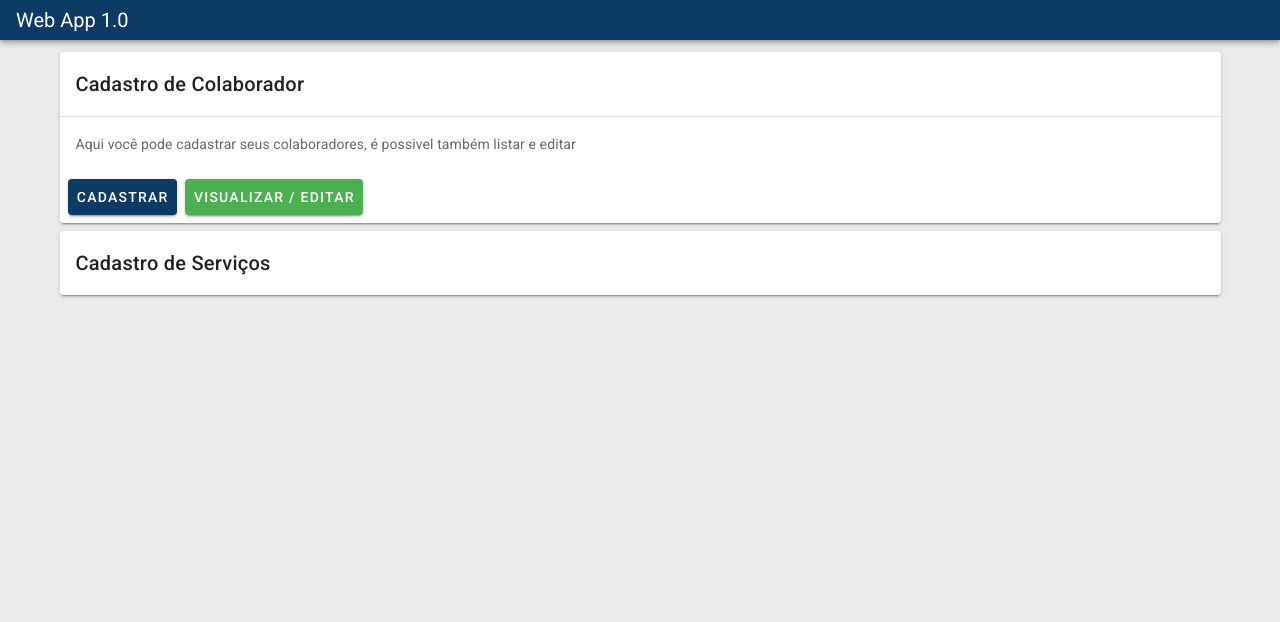
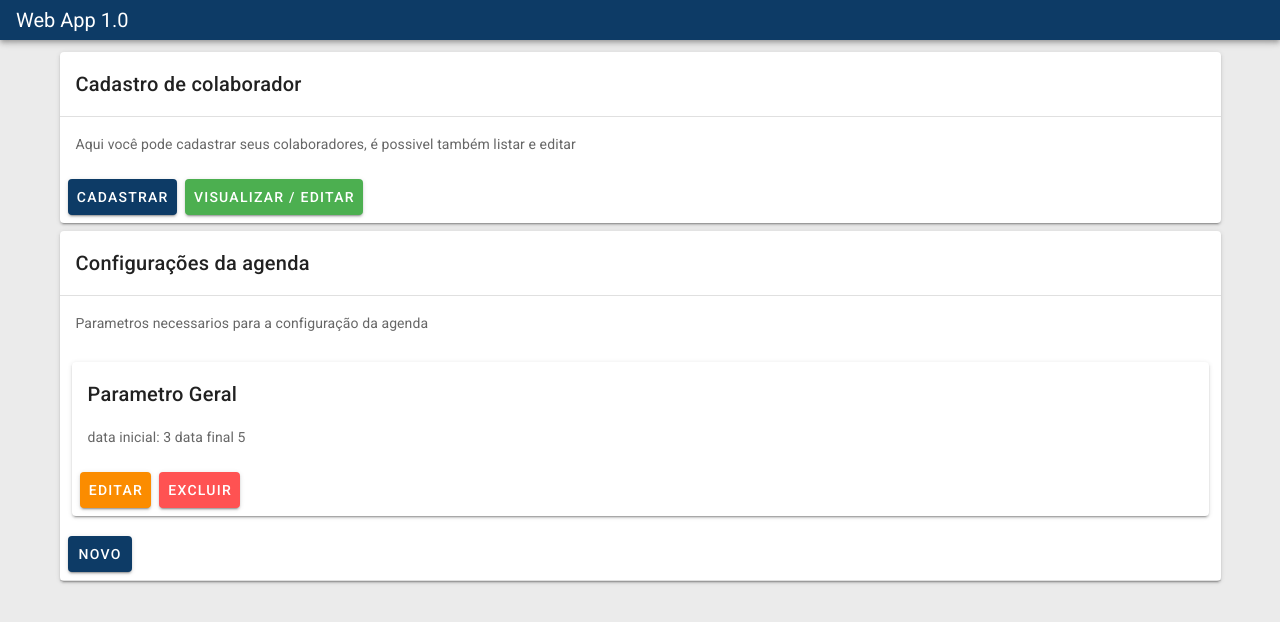
Before and after one commit to thomazfabio/qualitec-agenda, a Vue app: page /setup in a window 1280 px wide. Shown: the top 622 px of the page. Built offline with nearby package versions, Linux system fonts and the light colour scheme; no server answers.

Commit message:
trabalhando na visão de tela de setup -parametros da agenda

```diff
--- a/src/store/index.js
+++ b/src/store/index.js
@@ -12,6 +12,8 @@ export default new Vuex.Store({
     uploadImageStatus: null,
     editUser: false,
     updateUserPerfilStatus: null,
+
+    // ver se isto esta sendo usado
     service_event: {
       id: "0101",
       os: "3000",
@@ -20,6 +22,8 @@ export default new Vuex.Store({
       },
       status: "em aberto",
     }
+    // !!
+
   },
   getters: {
     currentUser(state) {
--- a/src/views/ConfigView.vue
+++ b/src/views/ConfigView.vue
@@ -2,21 +2,42 @@
     <div>
         <v-container>
             <v-card class="mb-2">
-                <v-card-title>Cadastro de Colaborador</v-card-title>
+                <v-card-title>Cadastro de colaborador</v-card-title>
                 <v-divider></v-divider>
                 <v-card-text>Aqui você pode cadastrar seus colaboradores, é possivel também listar e editar</v-card-text>
                 <v-card-actions>
                     <v-btn class="primary" @click="modalOn">Cadastrar</v-btn>
-                    <v-btn class="success" >Visualizar / editar </v-btn>
+                    <v-btn class="success">Visualizar / editar </v-btn>
                 </v-card-actions>
             </v-card>
 
             <v-card>
-                <v-card-title>Cadastro de Serviços</v-card-title>
+                <v-card-title>Configurações da agenda</v-card-title>
+                <v-divider></v-divider>
+                <v-card-subtitle>
+                    Parametros necessarios para a configuração da agenda
+                </v-card-subtitle>
+                <v-container>
+                    <v-card>
+                        <v-card-title>
+                            Parametro Geral
+                        </v-card-title>
+                        <v-card-text>data inicial: 3 data final 5</v-card-text>
+
+                        <v-card-actions>
+                            <v-btn class="warning">Editar</v-btn>
+                            <v-btn class="error">Excluir</v-btn>
+                        </v-card-actions>
+                    </v-card>
+                </v-container>
+                <v-card-actions>
+                    <v-btn class="primary">Novo</v-btn>
+                </v-card-actions>
+                <v-divider></v-divider>
             </v-card>
 
         </v-container>
-        <ModalCollaborator ref="modalCollaborator" ></ModalCollaborator>
+        <ModalCollaborator ref="modalCollaborator"></ModalCollaborator>
     </div>
 </template>
 
@@ -27,7 +48,12 @@ export default {
         ModalCollaborator
     },
     data: () => ({
-
+        dataParameters: {
+            id: 1,
+            agendaNmae: "Geral",
+            start_date: 3,
+            end_date: 5
+        }
     }),
     methods: {
         closeEditModal: function () {
--- a/src/views/HomeView.vue
+++ b/src/views/HomeView.vue
@@ -1,16 +1,13 @@
 <template>
   <v-container  class="elevation-4">
-  <ServiceSchedule></ServiceSchedule>
+
   </v-container>
 </template>
 
 <script>
-import ServiceSchedule from "../components/ServiceSchedule.vue"
+
 export default {
 
-  components:{
-    ServiceSchedule
-  },
   data: () => ({
     userName: '',
     userEmail: '',
```
